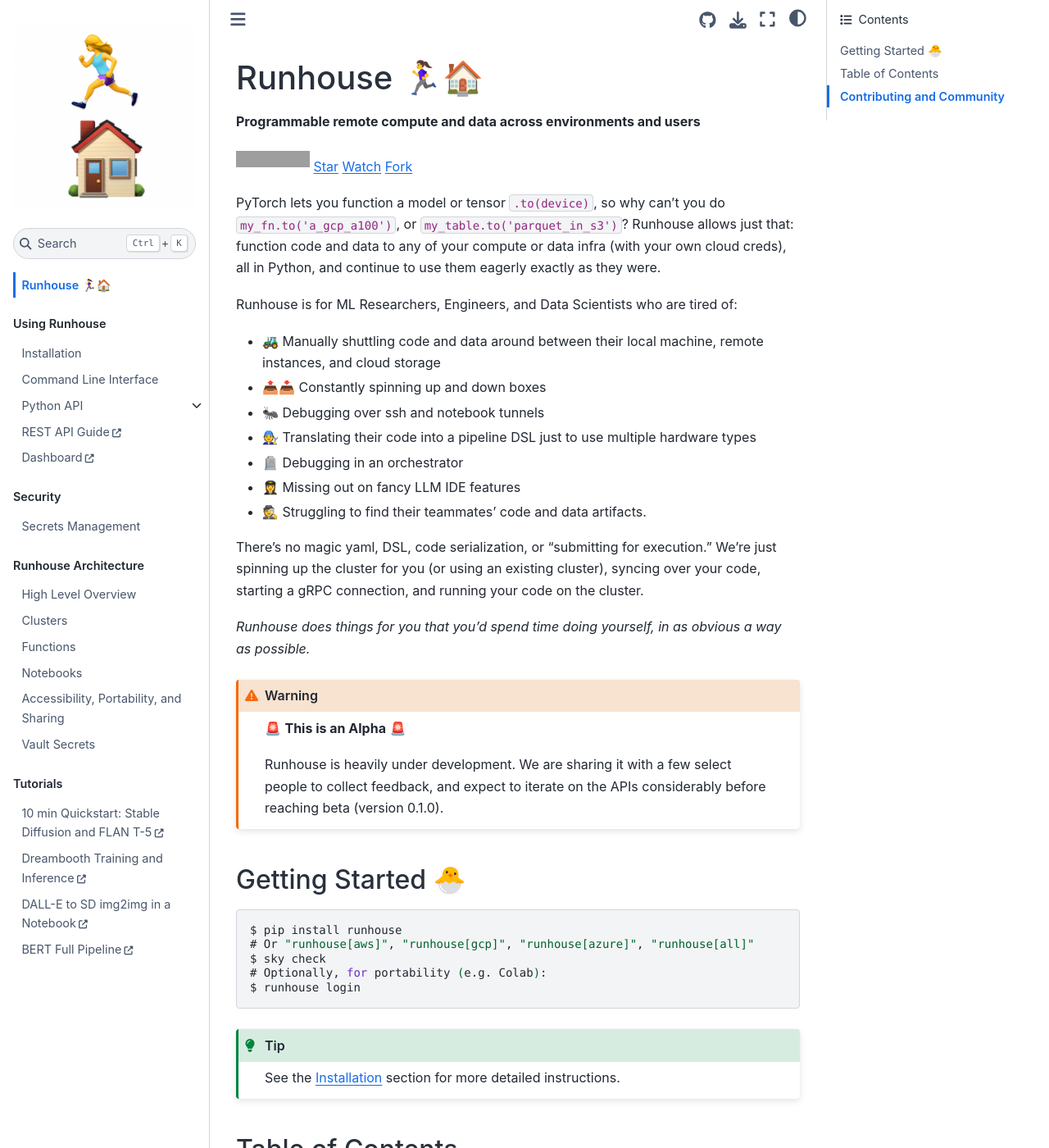
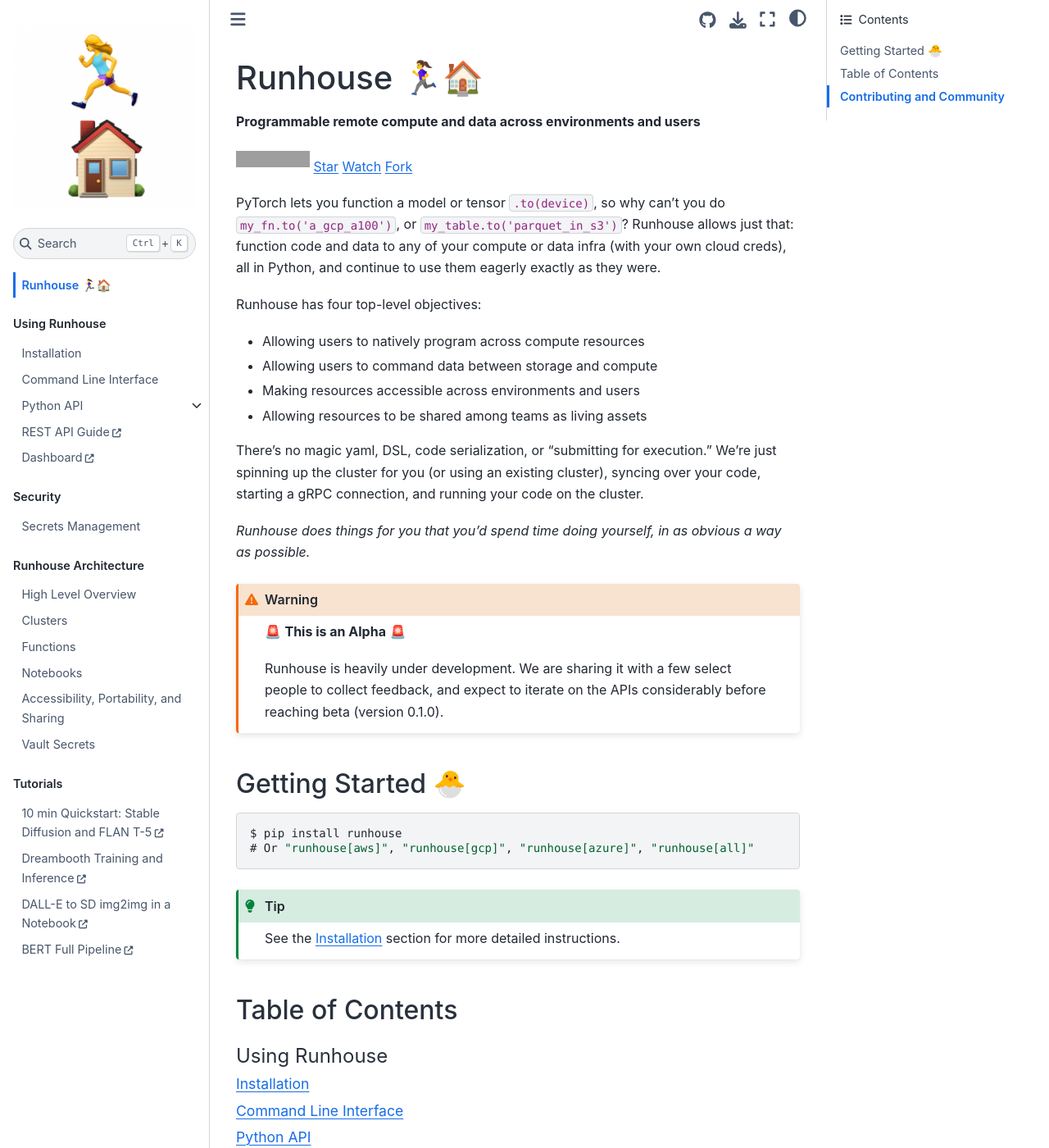
Before and after one commit to run-house/runhouse, a Sphinx documentation site: the page built from docs/index.rst, in a window 1280 px wide and 1400 px high. Shown: the whole window at 82% size. Built offline with Sphinx 7.4.7 and the Sphinx Book theme 1.1.4, drawn with Linux system fonts in a browser that asks for light colours; grey boxes are pictures that could not be loaded.

Commit message:
update index.rst

```diff
--- a/docs/index.rst
+++ b/docs/index.rst
@@ -22,15 +22,13 @@
 Runhouse allows just that: function code and data to any of your compute or data infra (with your own cloud creds),
 all in Python, and continue to use them eagerly exactly as they were.
 
-Runhouse is for ML Researchers, Engineers, and Data Scientists who are tired of:
+Runhouse has four top-level objectives:
 
-- 🚜 Manually shuttling code and data around between their local machine, remote instances, and cloud storage
-- 📤📥 Constantly spinning up and down boxes
-- 🐜 Debugging over ssh and notebook tunnels
-- 🧑‍🔧 Translating their code into a pipeline DSL just to use multiple hardware types
-- 🪦 Debugging in an orchestrator
-- 👩‍✈️ Missing out on fancy LLM IDE features
-- 🕵️ Struggling to find their teammates' code and data artifacts.
+
+* Allowing users to natively program across compute resources
+* Allowing users to command data between storage and compute
+* Making resources accessible across environments and users
+* Allowing resources to be shared among teams as living assets
 
 
 There's no magic yaml, DSL, code serialization, or "submitting for execution." We're just spinning up the cluster for you (or using an existing cluster), syncing over your code, starting a gRPC connection, and running your code on the cluster.
@@ -49,9 +47,6 @@
 
     $ pip install runhouse
     # Or "runhouse[aws]", "runhouse[gcp]", "runhouse[azure]", "runhouse[all]"
-    $ sky check
-    # Optionally, for portability (e.g. Colab):
-    $ runhouse login
 
 .. tip::
    See the :ref:`Installation` section for more detailed instructions.
```
